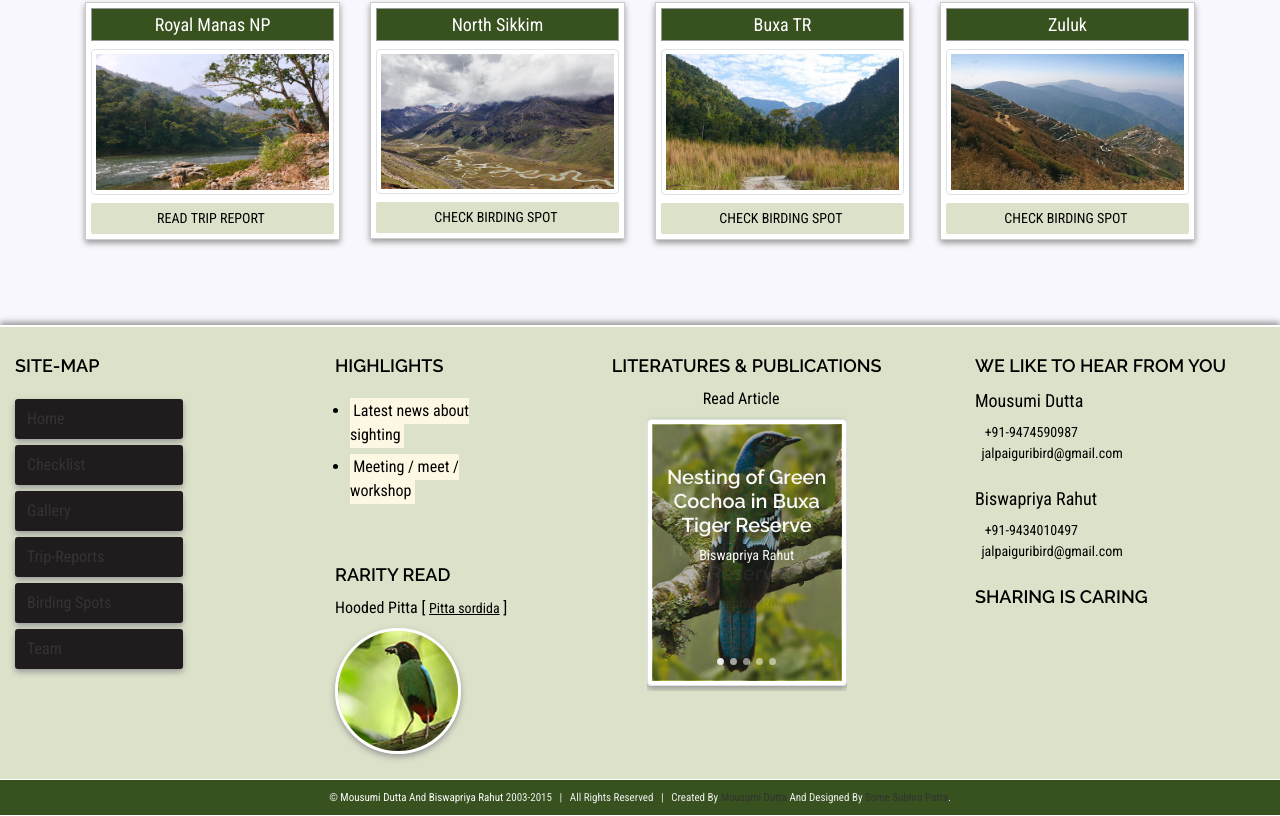
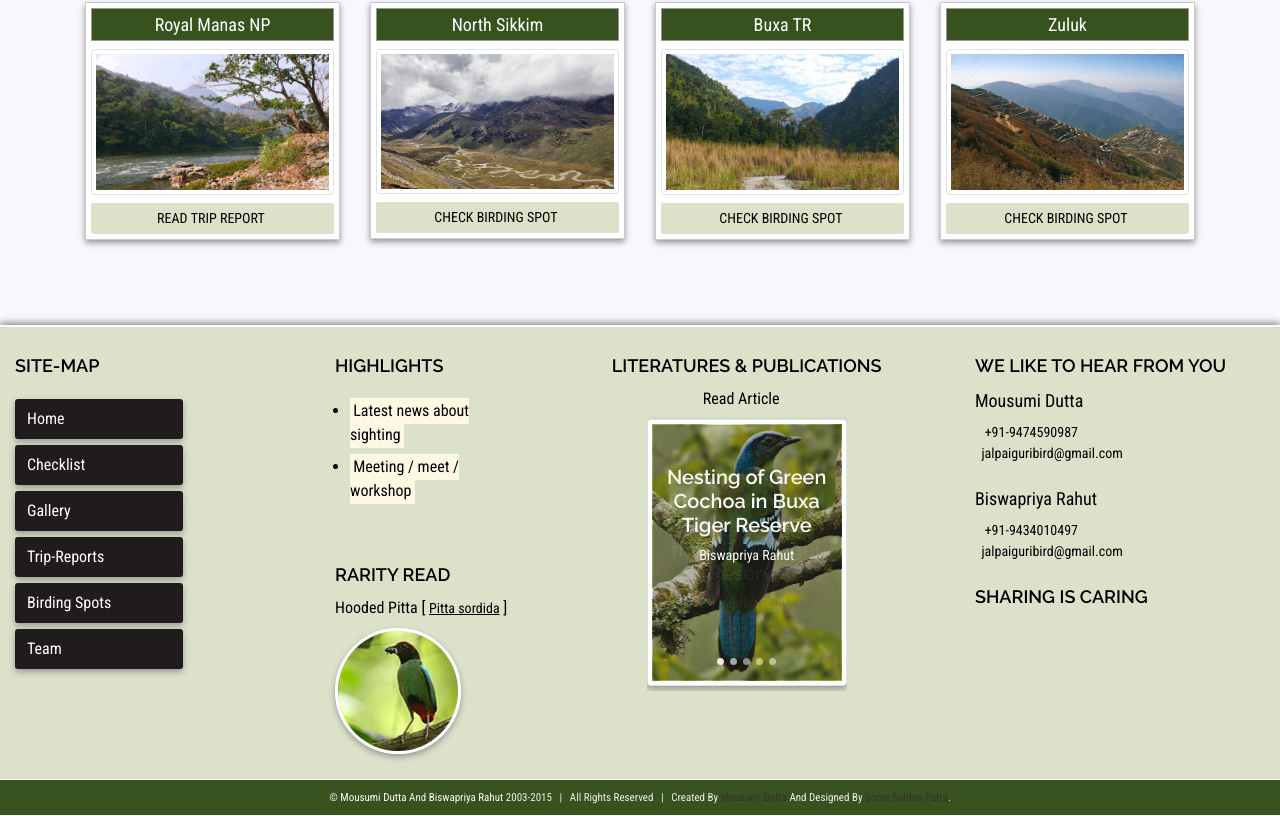
Before and after one commit to some-subhra/jalpaiguribirds-angular, an Angular app: page /#/index in a window 1280 px wide. Shown: the part 1473-2289 px from the top of the page. Built offline with nearby package versions, Linux system fonts and the light colour scheme; a web font is replaced by a local one.

Commit message:
link color css

```diff
--- a/src/styles.css
+++ b/src/styles.css
@@ -371,7 +371,7 @@ a:hover {
 
 #site-menu a {
     background-color: #201C1D;
-    color: #fff;
+    color: #fff !important;
     display: block;
     text-decoration: none;
     font-weight: 400;
```
